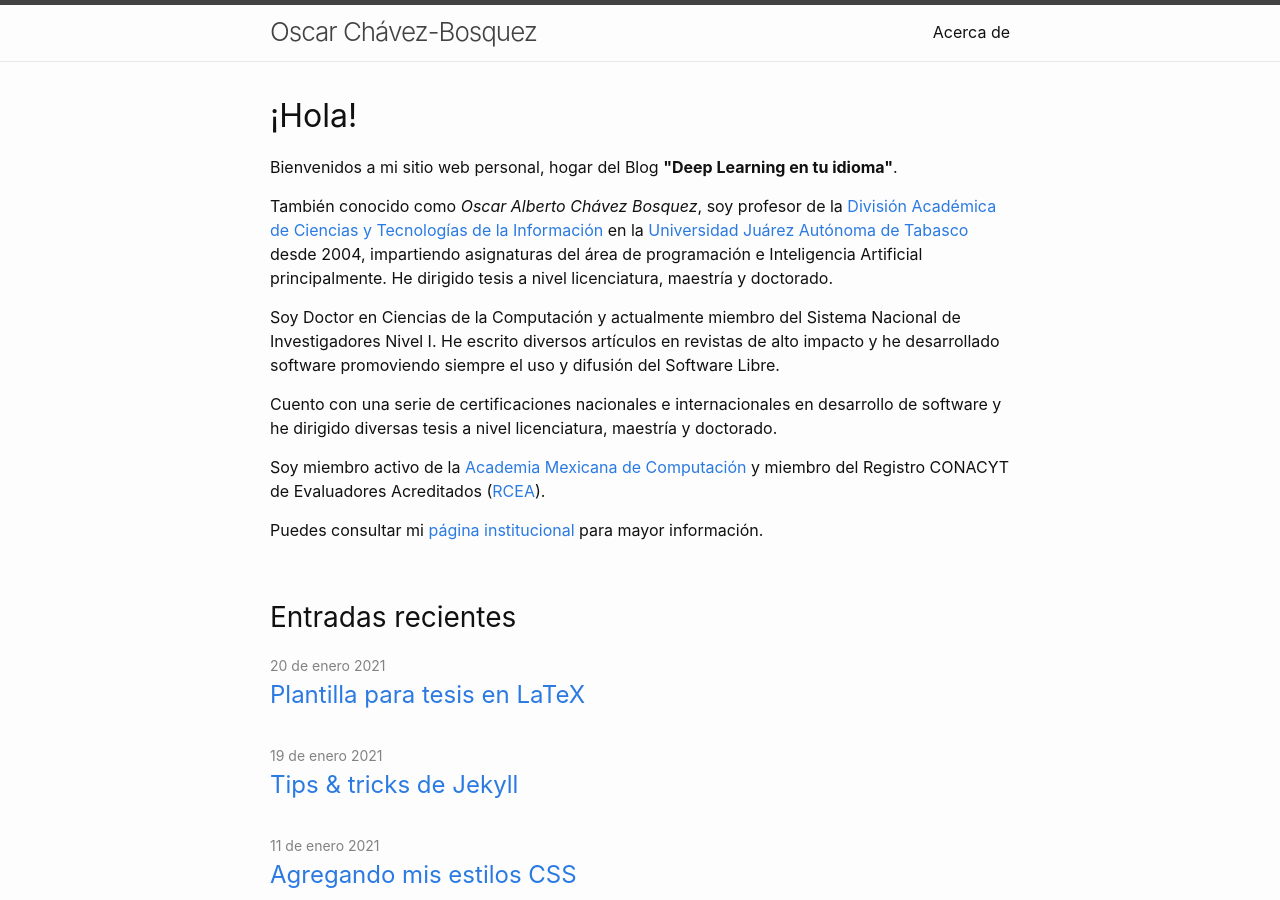
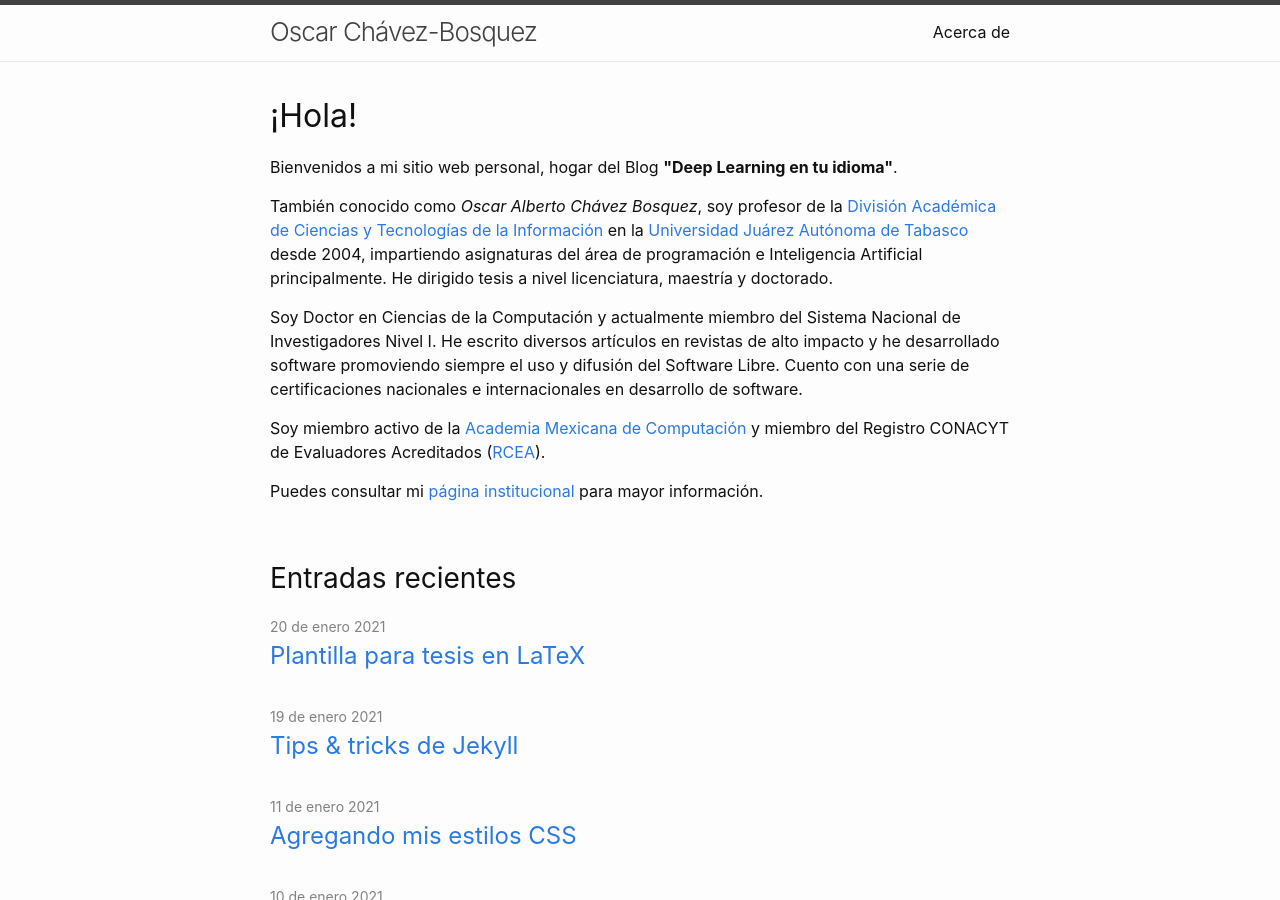
Before and after one commit to chavezbosquez/chavezbosquez.github.io, a Jekyll site: the page built from index.markdown, in a window 1280 px wide and 900 px high. Built offline with Jekyll 4.4.1, drawn with Linux system fonts in a browser that asks for light colours.

Commit message:
Capacitación

```diff
--- a/index.markdown
+++ b/index.markdown
@@ -9,9 +9,7 @@ list_title: "Entradas recientes"
 
 También conocido como *Oscar Alberto Chávez Bosquez*, soy profesor de la [División Académica de Ciencias y Tecnologías de la Información](https://ujat.mx/dacyti) en la [Universidad Juárez Autónoma de Tabasco](https://ujat.mx) desde 2004, impartiendo asignaturas del área de programación e Inteligencia Artificial principalmente. He dirigido tesis a nivel licenciatura, maestría y doctorado.
 
-Soy Doctor en Ciencias de la Computación y actualmente miembro del Sistema Nacional de Investigadores Nivel I. He escrito diversos artículos en revistas de alto impacto y he desarrollado software promoviendo siempre el uso y difusión del Software Libre.
-
-Cuento con una serie de certificaciones nacionales e internacionales en desarrollo de software y he dirigido diversas tesis a nivel licenciatura, maestría y doctorado.
+Soy Doctor en Ciencias de la Computación y actualmente miembro del Sistema Nacional de Investigadores Nivel I. He escrito diversos artículos en revistas de alto impacto y he desarrollado software promoviendo siempre el uso y difusión del Software Libre. Cuento con una serie de certificaciones nacionales e internacionales en desarrollo de software.
 
 Soy miembro activo de la [Academia Mexicana de Computación](http://amexcomp.mx) y miembro del Registro CONACYT de Evaluadores Acreditados ([RCEA](http://2006-2012.conacyt.gob.mx/CooperacionInetrnacional/Evaluacion_y_Cooperacion_Internacional/SINECyT/Paginas/Registro-CONACYT-de-Evaluadores-Acreditados-(RCEA).aspx)).
 
--- a/personal/cursos.markdown
+++ b/personal/cursos.markdown
@@ -10,6 +10,7 @@ date     : 2021-11-25 00:24:00 -0600
 
 | Plataforma | Curso | Fecha |
 | --- | --- | ---|
+| [ELAP 2022](https://isg-uah.github.io/elap2022/){:target="_blank"} | [Aprendizaje profundo para procesamiento de imagen](https://github.com/ISG-UAH/elap2022/blob/main/diplomas/156_ELAP2022.pdf){:target="_blank"} | 08/jul/2022 <!-- 15 h --> |
 | [NVIDIA](https://www.nvidia.com/en-us/training/){:target="_blank"} | [Fundamentals of Deep Learning](https://courses.nvidia.com/certificates/50264cc4a49144ce890fa0df8049fb5b/){:target="_blank"} | 11/may/2022 <!-- 8 h --> |
 | [Great Learning](https://www.mygreatlearning.com){:target="_blank"} | [Deep Learning with Python](https://olympus1.mygreatlearning.com/course_certificate/SWEYZJKA){:target="_blank"} | 23/abr/2022 <!-- 8 h --> |
 | [AI Campus](https://learn.ki-campus.org){:target="_blank"} | [Applied Edge AI: Deep Learning Outside of the Cloud](https://learn.ki-campus.org/verify/ximat-pozid-hatuz-bygap-vocak){:target="_blank"} | 24/feb/2022 <!-- 6 sem 6-8 h --> |
```
